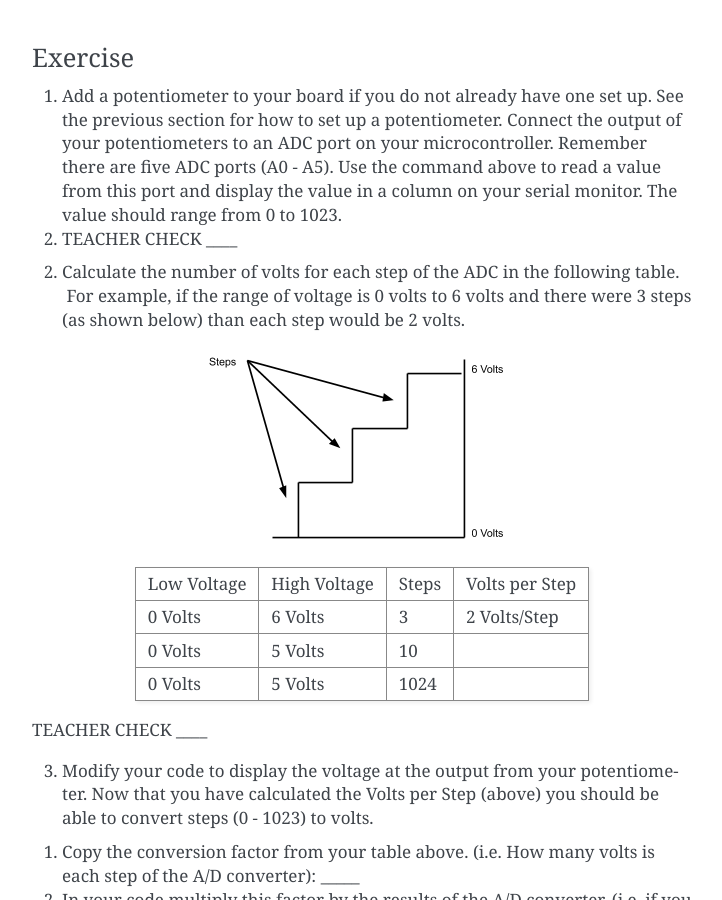
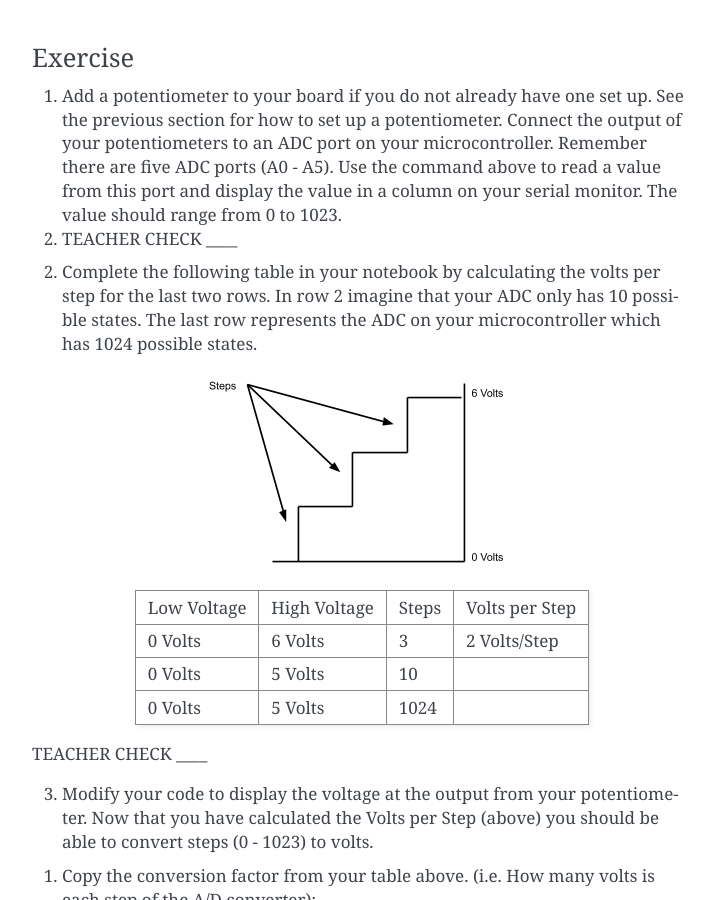
Before and after one commit to maxtkc/mvths-wiki, a Sphinx documentation site: the page built from docs/021-analog-to-digital-conversion.rst, in a window 1280 px wide and 900 px high, scrolled down 1577 px. Shown: the whole window, without its empty margins (388-1110 px from the left). Built offline with Sphinx 7.4.7, drawn with Linux system fonts in a browser that asks for light colours.

Commit message:
Update 021-analog-to-digital-conversion.rst

```diff
--- a/docs/021-analog-to-digital-conversion.rst
+++ b/docs/021-analog-to-digital-conversion.rst
@@ -54,10 +54,9 @@ Exercise
 
 2. TEACHER CHECK \_\_\_\_
 
-2. Calculate the number of volts for each step of the ADC in the
-   following table.  For example, if the range of voltage is 0 volts to
-   6 volts and there were 3 steps (as shown below) than each step would
-   be 2 volts.
+2. Complete the following table in your notebook by calculating the volts per step for the
+   last two rows. In row 2 imagine that your ADC only has 10 possible states. The last row represents the
+   ADC on your microcontroller which has 1024 possible states.
 
 .. figure:: images/image17.png
    :alt:
```
